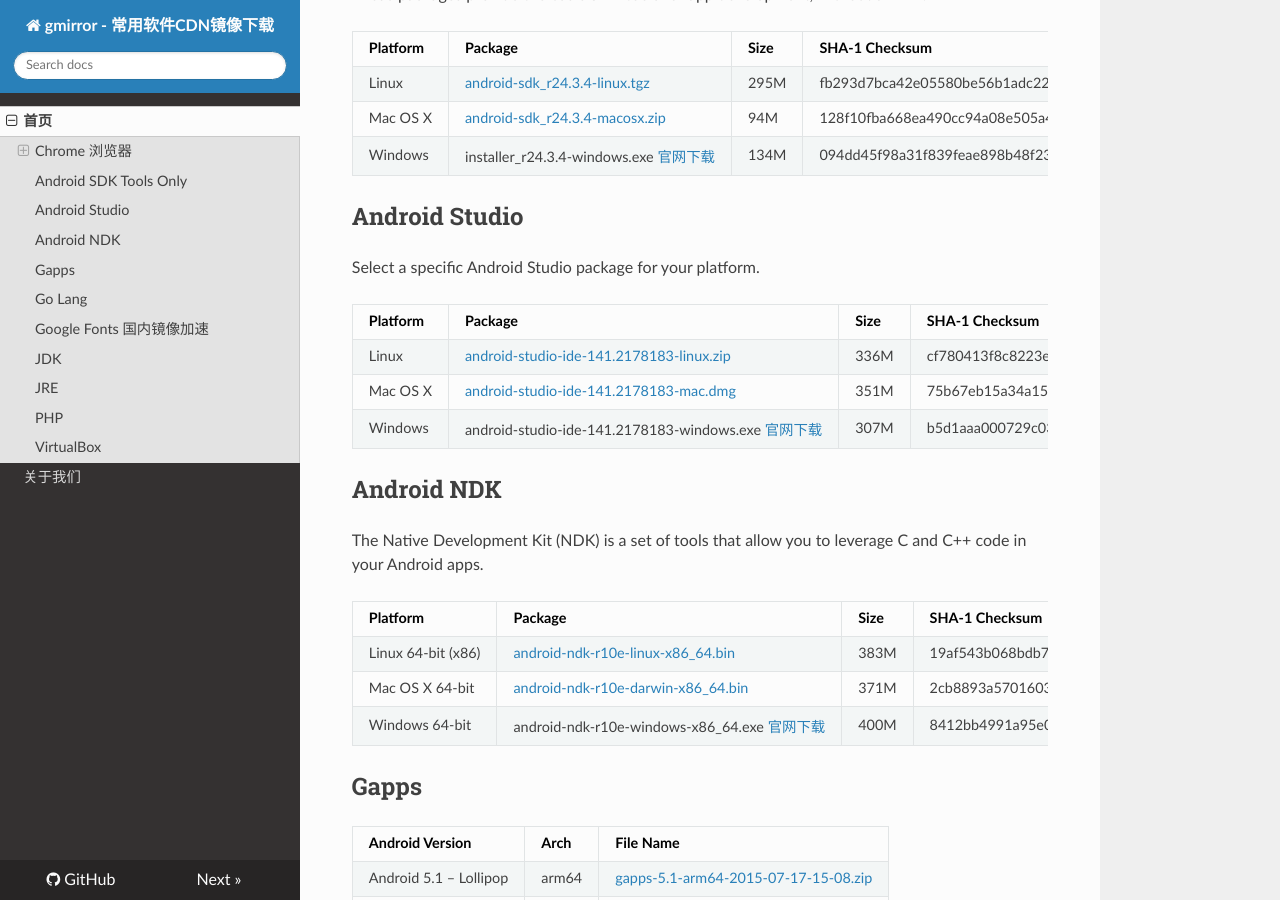
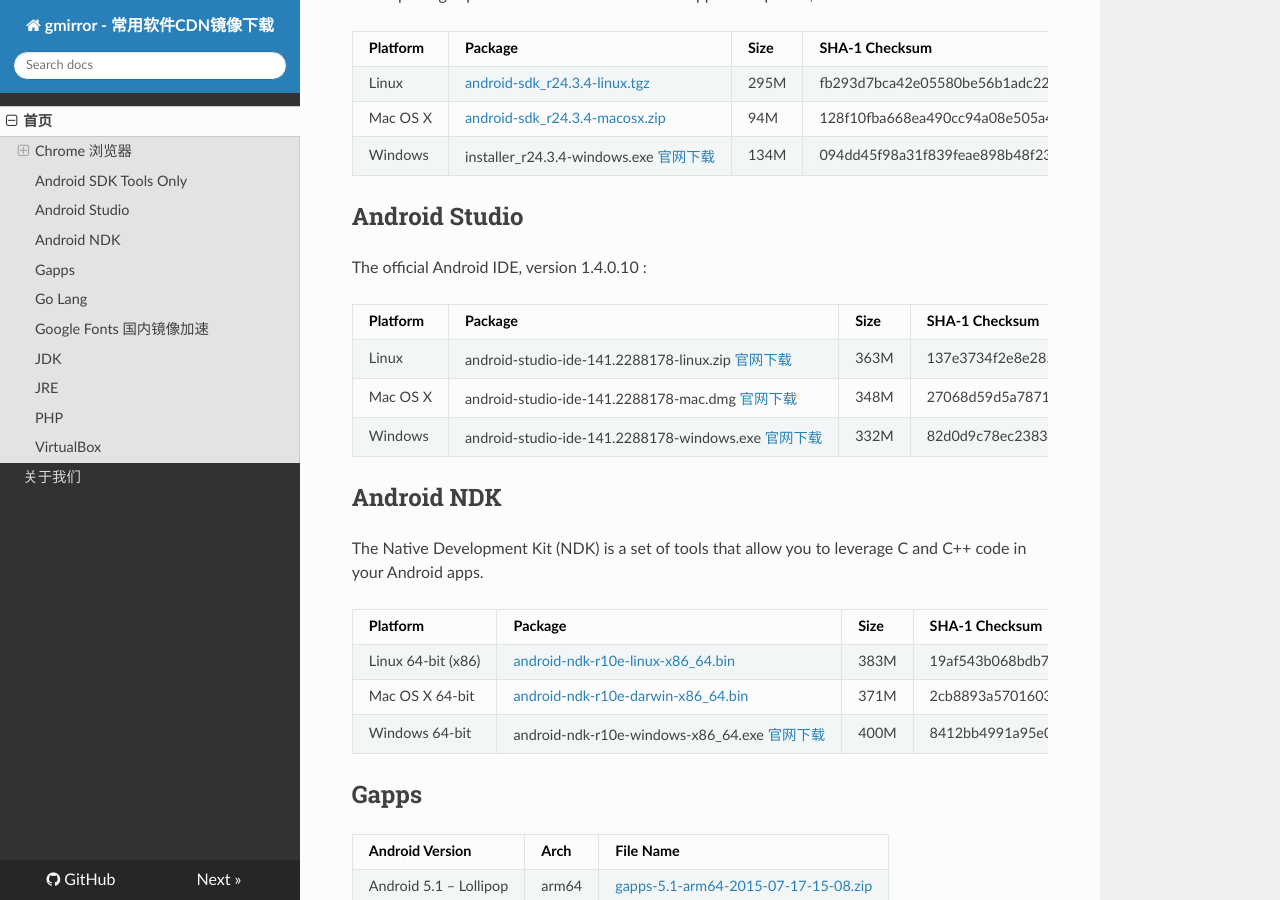
Before and after one commit to sinkcup/gmirror-portal, an MkDocs documentation site: the page built from docs/index.md, in a window 1280 px wide and 900 px high, scrolled down 1155 px. Built offline with MkDocs 1.6.1, drawn with Linux system fonts in a browser that asks for light colours; nearby versions of some CDN libraries; old or Windows-style settings are respelled for this version of MkDocs.

Commit message:
add android-studio 1.4.0.10 offical link

```diff
--- a/docs/index.md
+++ b/docs/index.md
@@ -41,13 +41,13 @@ Windows  | installer\_r24.3.4-windows.exe [官网下载](http://dl.google.com/an
 
 ## Android Studio
 
-Select a specific Android Studio package for your platform.
+The official Android IDE, version 1.4.0.10 :
 
 Platform | Package | Size | SHA-1 Checksum
 ---------|---------|------|---------------
-Linux    | [android-studio-ide-141.2178183-linux.zip](http://dl.gmirror.org/dl/android/studio/ide-zips/1.3.2.0/android-studio-ide-141.2178183-linux.zip) | 336M | cf780413f8c8223eb348bd27c19a9c04b75eaeb2
-Mac OS X | [android-studio-ide-141.2178183-mac.dmg](http://dl.gmirror.org/dl/android/studio/install/1.3.2.0/android-studio-ide-141.2178183-mac.dmg) | 351M | 75b67eb15a34a152a40e7189484ab0ebc375b877
-Windows  | android-studio-ide-141.2178183-windows.exe [官网下载](https://dl.google.com/dl/android/studio/install/1.3.2.0/android-studio-ide-141.2178183-windows.exe) | 307M | b5d1aaa000729c03a3cf980add79d1b93121c56d
+Linux    | android-studio-ide-141.2288178-linux.zip [官网下载](https://dl.google.com/dl/android/studio/ide-zips/1.4.0.10/android-studio-ide-141.2288178-linux.zip) | 363M | 137e3734f2e8e285bd7c1d2fae2e8548d0f164bd
+Mac OS X | android-studio-ide-141.2288178-mac.dmg [官网下载](https://dl.google.com/dl/android/studio/install/1.4.0.10/android-studio-ide-141.2288178-mac.dmg) | 348M | 27068d59d5a78717d31bdedd054082b5c50d3897
+Windows  | android-studio-ide-141.2288178-windows.exe [官网下载](https://dl.google.com/dl/android/studio/install/1.4.0.10/android-studio-ide-141.2288178-windows.exe) | 332M | 82d0d9c78ec23834956f941a07821be347fcb7bf
 
 ## Android NDK
 
```
